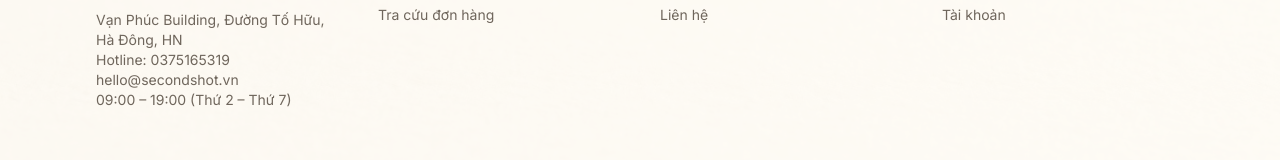
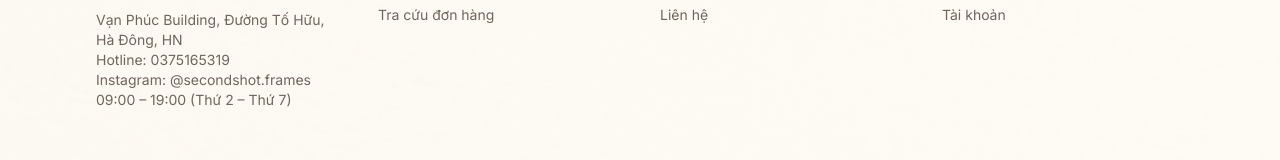
Before and after one commit to lenguyengialinh1107-sudo/samdua, a Next.js app: page / in a window 1280 px wide. Shown: the part 2536-2696 px from the top of the page. Built offline with nearby package versions, Linux system fonts and the light colour scheme; no server answers; the database is empty; a web font is replaced by a local one.

Commit message:
Update Instagram link in storefront footer

```diff
--- a/src/components/layout/site-footer.tsx
+++ b/src/components/layout/site-footer.tsx
@@ -29,7 +29,14 @@ export function SiteFooter() {
           <address className="not-italic text-sm text-muted">
             <span className="block">{site.address}</span>
             <span className="block">Hotline: {site.hotline}</span>
-            <span className="block">{site.email}</span>
+            <a
+              href={site.social.instagram}
+              target="_blank"
+              rel="noreferrer noopener"
+              className="block hover:text-accent"
+            >
+              Instagram: @secondshot.frames
+            </a>
             <span className="block">{site.workingHours}</span>
           </address>
         </div>
--- a/src/lib/site.ts
+++ b/src/lib/site.ts
@@ -19,7 +19,7 @@ export const site = {
   workingHours: "09:00 – 19:00 (Thứ 2 – Thứ 7)",
   social: {
     facebook: "https://facebook.com/",
-    instagram: "https://instagram.com/",
+    instagram: "https://www.instagram.com/secondshot.frames/",
   },
   /** Thông tin chuyển khoản thủ công — dữ liệu demo, sửa lại trước khi dùng thật. */
   bank: {
```
